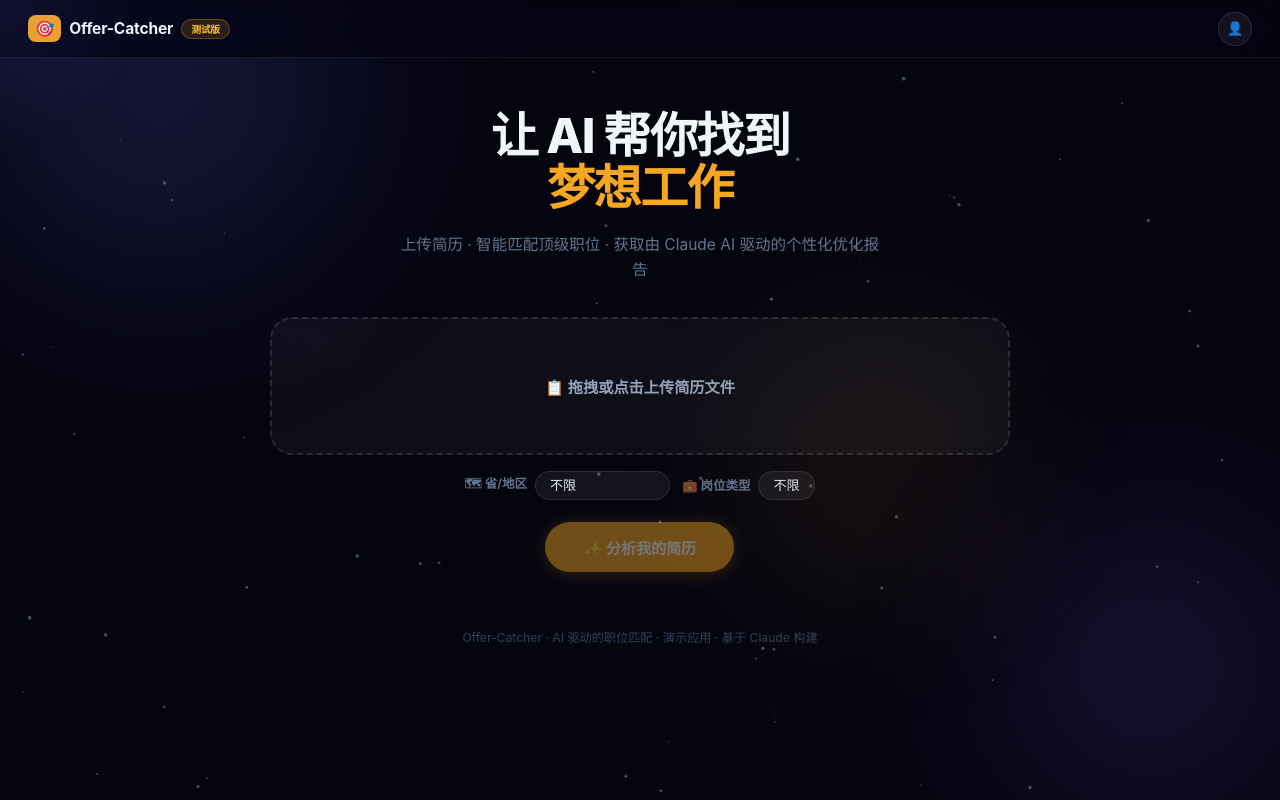
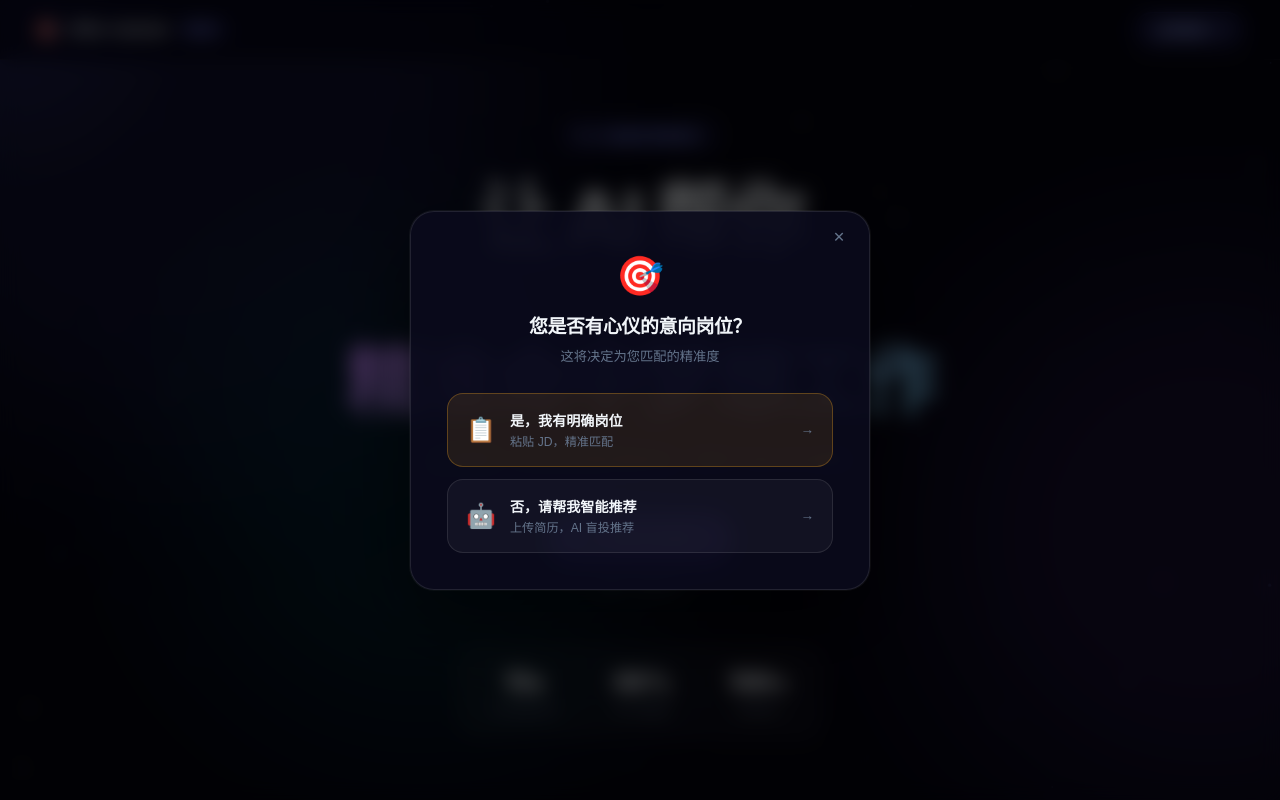
Before and after one commit to returnSGD/AI_HR_project, a Vue app in the folder frontend/: page / in a window 1280 px wide. Both pictures are taken after a click on the button "✨ 立即分析简历". Shown: the top 800 px of the page. Built offline with nearby package versions, Linux system fonts and the light colour scheme.

Commit message:
Fix: 优化AI报告路径与优势的语义冲突，上线前端首页意向岗位分流弹窗

```diff
--- a/frontend/src/App.vue
+++ b/frontend/src/App.vue
@@ -356,11 +356,16 @@ const CACHE_KEY = 'cached_resume_analysis'
 // ── Landing page state ────────────────────────────────────────────────────────
 const showLanding = ref(_isReload || !sessionStorage.getItem('oc_launched'))
 
-function launchApp() {
+function launchApp(targetMode = 'seeker') {
   sessionStorage.setItem('oc_launched', '1')
   showLanding.value = false
-  // Restore cached analysis so user needn't re-upload after F5 / mode switch
-  if (mode.value === 'seeker') tryRestoreCache()
+  if (targetMode === 'jdmatch') {
+    switchTo('jdmatch')
+  } else {
+    // Default seeker path — restore cached analysis if available
+    switchTo('seeker')
+    tryRestoreCache()
+  }
 }
 
 // ── Global state ──────────────────────────────────────────────────────
--- a/frontend/src/components/LandingPage.vue
+++ b/frontend/src/components/LandingPage.vue
@@ -21,7 +21,7 @@
         <span class="logo-word">Offer-Catcher</span>
         <span class="logo-badge">Beta</span>
       </div>
-      <button class="nav-launch" @click="$emit('launch')">
+      <button class="nav-launch" @click="openModal">
         {{ locale === 'zh' ? '立即使用' : 'Launch App' }}
         <span class="nl-arr">↗</span>
       </button>
@@ -47,7 +47,7 @@
       </p>
 
       <div class="hero-btns ai-in" style="--d:.42s">
-        <button class="cta-btn" @click="$emit('launch')">
+        <button class="cta-btn" @click="openModal">
           <span>{{ locale === 'zh' ? '✨ 立即分析简历' : '✨ Analyze My Resume' }}</span>
           <span class="cta-shine"></span>
         </button>
@@ -134,7 +134,7 @@
       <p class="big-cta-sub">
         {{ locale === 'zh' ? '上传简历，AI 立即为你工作' : 'Upload your resume, let AI do the work' }}
       </p>
-      <button class="cta-btn cta-lg" @click="$emit('launch')">
+      <button class="cta-btn cta-lg" @click="openModal">
         {{ locale === 'zh' ? '🚀 开始使用' : '🚀 Get Started' }}
         <span class="cta-shine"></span>
       </button>
@@ -144,6 +144,42 @@
     <footer class="lp-footer">
       <span>© 2025 Offer-Catcher · Built with DeepSeek AI</span>
     </footer>
+
+    <!-- ── 意向岗位分流弹窗 ── -->
+    <Transition name="modal">
+      <div v-if="showModal" class="modal-overlay" @click.self="closeModal">
+        <div class="modal-card">
+          <button class="modal-close" @click="closeModal">✕</button>
+          <div class="modal-icon">🎯</div>
+          <h3 class="modal-title">
+            {{ locale === 'zh' ? '您是否有心仪的意向岗位？' : 'Do you have a target role in mind?' }}
+          </h3>
+          <p class="modal-sub">
+            {{ locale === 'zh'
+              ? '这将决定为您匹配的精准度'
+              : 'This shapes how we match you.' }}
+          </p>
+          <div class="modal-btns">
+            <button class="modal-btn modal-btn-primary" @click="chooseMode('jdmatch')">
+              <span class="mbtn-ico">📋</span>
+              <span class="mbtn-text">
+                <strong>{{ locale === 'zh' ? '是，我有明确岗位' : 'Yes, I have a target role' }}</strong>
+                <small>{{ locale === 'zh' ? '粘贴 JD，精准匹配' : 'Paste a JD for precision matching' }}</small>
+              </span>
+              <span class="mbtn-arr">→</span>
+            </button>
+            <button class="modal-btn modal-btn-secondary" @click="chooseMode('seeker')">
+              <span class="mbtn-ico">🤖</span>
+              <span class="mbtn-text">
+                <strong>{{ locale === 'zh' ? '否，请帮我智能推荐' : 'No, recommend for me' }}</strong>
+                <small>{{ locale === 'zh' ? '上传简历，AI 盲投推荐' : 'Upload resume, AI picks the best fits' }}</small>
+              </span>
+              <span class="mbtn-arr">→</span>
+            </button>
+          </div>
+        </div>
+      </div>
+    </Transition>
   </div>
 </template>
 
@@ -151,8 +187,14 @@
 import { ref, onMounted, onUnmounted, reactive } from 'vue'
 import { useI18n } from 'vue-i18n'
 
-defineEmits(['launch'])
+const emit = defineEmits(['launch'])
 const { locale } = useI18n()
+
+// ── Intent modal ──────────────────────────────────────────────
+const showModal = ref(false)
+function openModal()    { showModal.value = true }
+function closeModal()   { showModal.value = false }
+function chooseMode(mode) { closeModal(); emit('launch', mode) }
 
 // ── refs ────────────────────────────────────────────────────
 const lpRoot    = ref(null)
@@ -655,4 +697,74 @@ section { position:relative; z-index:10; }
   .hero-h1 { letter-spacing:-.02em; }
   .cards-grid { grid-template-columns: 1fr; }
 }
+
+/* ─── Intent Modal ─────────────────────────────────────────── */
+.modal-overlay {
+  position: fixed; inset: 0; z-index: 9000;
+  background: rgba(0,0,0,.65);
+  backdrop-filter: blur(10px); -webkit-backdrop-filter: blur(10px);
+  display: flex; align-items: center; justify-content: center;
+  padding: 20px;
+}
+.modal-card {
+  position: relative;
+  background: rgba(10,10,28,.92);
+  border: 1px solid rgba(255,255,255,.1);
+  border-radius: 24px;
+  padding: 40px 36px 36px;
+  max-width: 460px; width: 100%;
+  box-shadow: 0 32px 80px rgba(0,0,0,.5), 0 0 0 1px rgba(255,255,255,.06);
+  text-align: center;
+}
+.modal-close {
+  position: absolute; top: 16px; right: 18px;
+  background: none; border: none; color: #64748b;
+  font-size: .9rem; cursor: pointer;
+  transition: color .2s;
+}
+.modal-close:hover { color: #f1f5f9; }
+.modal-icon { font-size: 2.4rem; margin-bottom: 12px; }
+.modal-title {
+  font-size: 1.18rem; font-weight: 700; color: #f1f5f9;
+  letter-spacing: -.02em; margin-bottom: 8px;
+}
+.modal-sub { font-size: .83rem; color: #64748b; margin-bottom: 28px; }
+.modal-btns { display: flex; flex-direction: column; gap: 12px; }
+.modal-btn {
+  display: flex; align-items: center; gap: 14px;
+  padding: 16px 18px; border-radius: 16px;
+  border: 1px solid transparent; cursor: pointer;
+  text-align: left; transition: all .28s cubic-bezier(.22,1,.36,1);
+}
+.modal-btn-primary {
+  background: rgba(245,166,35,.1);
+  border-color: rgba(245,166,35,.3);
+}
+.modal-btn-primary:hover {
+  background: rgba(245,166,35,.18);
+  border-color: rgba(245,166,35,.6);
+  transform: translateY(-2px);
+  box-shadow: 0 8px 24px rgba(245,166,35,.2);
+}
+.modal-btn-secondary {
+  background: rgba(255,255,255,.04);
+  border-color: rgba(255,255,255,.1);
+}
+.modal-btn-secondary:hover {
+  background: rgba(255,255,255,.09);
+  border-color: rgba(255,255,255,.22);
+  transform: translateY(-2px);
+}
+.mbtn-ico { font-size: 1.5rem; flex-shrink: 0; }
+.mbtn-text { flex: 1; display: flex; flex-direction: column; gap: 2px; }
+.mbtn-text strong { font-size: .88rem; color: #f1f5f9; font-weight: 600; }
+.mbtn-text small  { font-size: .76rem; color: #64748b; }
+.mbtn-arr { color: #64748b; font-size: .85rem; transition: transform .2s, color .2s; }
+.modal-btn:hover .mbtn-arr { color: #f1f5f9; transform: translateX(4px); }
+
+/* modal transition */
+.modal-enter-active, .modal-leave-active { transition: opacity .25s ease, transform .3s cubic-bezier(.22,1,.36,1); }
+.modal-enter-from, .modal-leave-to { opacity: 0; }
+.modal-enter-from .modal-card { transform: scale(.92) translateY(16px); }
+.modal-leave-to .modal-card { transform: scale(.95) translateY(8px); }
 </style>
```
Also changed, not shown: 1 other file (tests, documents, lock files or other folders).
